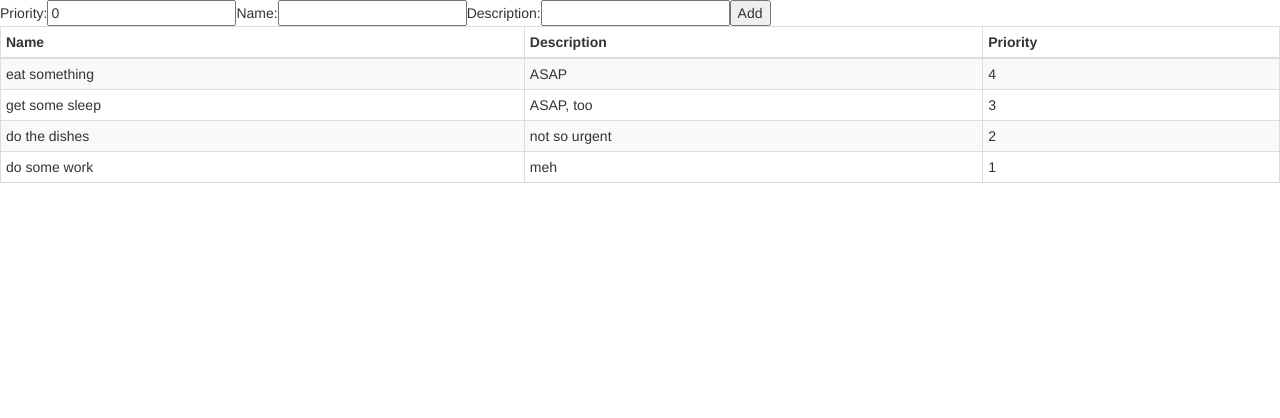
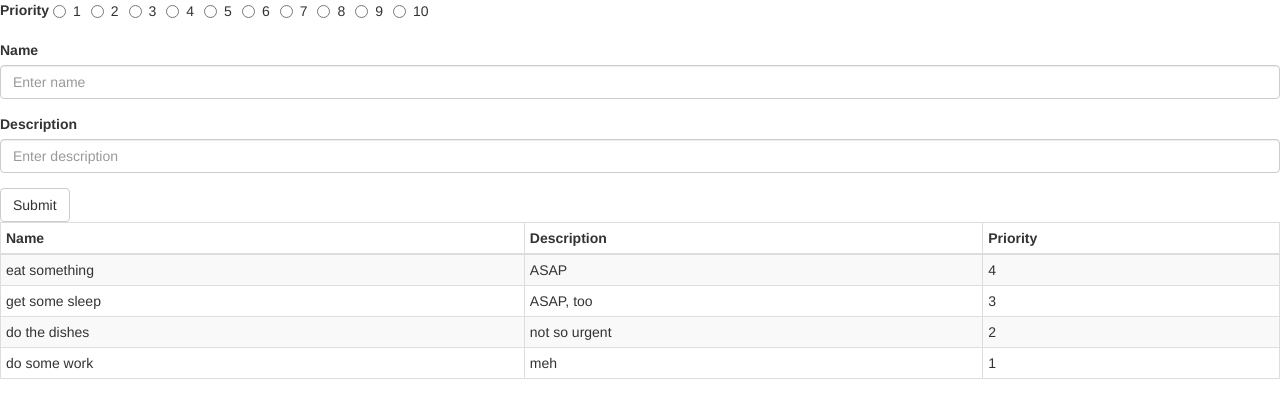
Before and after one commit to bapjiws/todo-priority-list-front, a React app: page / in a window 1280 px wide. Shown: the top 418 px of the page. Built offline with nearby package versions, Linux system fonts and the light colour scheme; no server answers.

Commit message:
Rewrite the form with Bootstrap; update tests

```diff
--- a/src/components/UserInput.jsx
+++ b/src/components/UserInput.jsx
@@ -1,7 +1,10 @@
 import React, { Component } from 'react';
 import { connect } from 'react-redux';
+import { FormGroup, FormControl, ControlLabel, Radio, Button } from 'react-bootstrap';
 
 import { addTodo } from '../../redux/actions/todos';
+
+const priorityScale = [1,2,3,4,5,6,7,8,9,10];
 
 export class UserInput extends Component {
     constructor(props) {
@@ -12,21 +15,32 @@ export class UserInput extends Component {
             description: ''
         };
 
-        this.handleInputChange = this.handleInputChange.bind(this);
-        this.handleClick = this.handleClick.bind(this);
+        // this.priorities = priorityScale.reduce((acc, curr) => {
+        //     acc[curr] = null;
+        //     return acc;
+        // }, {});
+
+        this.handleChange = this.handleChange.bind(this);
+        this.handleSubmit = this.handleSubmit.bind(this);
+        this.handleCLick = this.handleCLick.bind(this);
     }
 
-    handleInputChange(event) {
-        const { name, value } = event.target;
+    handleChange(event) {
+        // console.log('event:', event.target.id, event.target.value);
 
+        const { id, value } = event.target;
         this.setState({
-            [name]: name === 'priority' ? +value : value
+            [id]: id === 'priority' ? +value : value // this.state.priority is now handled by this.handleCLick
         });
     }
 
-    handleClick(event) {
+    handleSubmit(event) {
+        console.log('BUTTON');
+
         event.preventDefault();
+
         this.props.addTodo(this.state);
+        document.querySelectorAll('input[type="radio"]')[this.state.priority-1].checked = false;
         this.setState({
             priority: 0,
             name: '',
@@ -34,22 +48,65 @@ export class UserInput extends Component {
         });
     }
 
+    handleCLick(event) {
+        // console.log('event:', event.target);
+        console.log('CLICK:', +event.target.value);
+        this.setState({
+           priority: +event.target.value
+        });
+    }
+
     render() {
         return <form className="form-container">
-            {
-                Object.keys(this.state).map((key, idx) =>
-                    <span className="input-row" key={idx}>
-                        <span>{key.charAt(0).toUpperCase() + key.slice(1) + ':'}</span>
-                        <input
-                            type={key === 'priority' ? 'number' : 'text'}
-                            name={key}
-                            value={this.state[key]}
-                            onChange={this.handleInputChange}
-                        />
-                    </span>
-                )
-            }
-            <button onClick={this.handleClick}>Add</button>
+            <FormGroup
+                className="form-space-between"
+                controlId="priority"
+            >
+                <ControlLabel>Priority</ControlLabel>
+                {' '}
+                <span>
+                    {
+                        priorityScale.map((priority, idx) =>
+                            <Radio
+                                inline key={idx}
+                                name="radioGroup"
+                                value={priority}
+                                // inputRef={ref => { this.priorities[priority] = ref; }}
+                                onClick={this.handleCLick}
+                            >
+                                {priority}
+                            </Radio>)
+                    }
+                </span>
+            </FormGroup>
+
+            <FormGroup
+                controlId="name"
+            >
+                <ControlLabel>Name</ControlLabel>
+                <FormControl
+                    type="text"
+                    value={this.state.name}
+                    placeholder="Enter name"
+                    onChange={this.handleChange}
+                />
+            </FormGroup>
+
+            <FormGroup
+                controlId="description"
+            >
+                <ControlLabel>Description</ControlLabel>
+                <FormControl
+                    type="text"
+                    value={this.state.description}
+                    placeholder="Enter description"
+                    onChange={this.handleChange}
+                />
+            </FormGroup>
+
+            <Button type="submit" onClick={this.handleSubmit}>
+                Submit
+            </Button>
         </form>
     }
 }
--- a/styles/main.scss
+++ b/styles/main.scss
@@ -18,11 +18,17 @@ table > thead > tr > th {
 
 #app-container {
   width: 50%;
+
+  display: flex;
+  flex-wrap: wrap;
+  align-content: space-around;
 }
 
 .form-container {
   height: 13%;
-  margin-top: 30px;
+  //margin-top: 30px;
+
+  width: 100%;
 }
 
 .input-row {
@@ -31,7 +37,12 @@ table > thead > tr > th {
 }
 
 .todos-container {
-  margin-top: 70px;
+  //margin-top: 100px;
+}
+
+.form-space-between {
+  display: flex;
+  justify-content: space-between;
 }
 
 //* {
```
Also changed, not shown: 2 other files (tests, documents, lock files or other folders).
